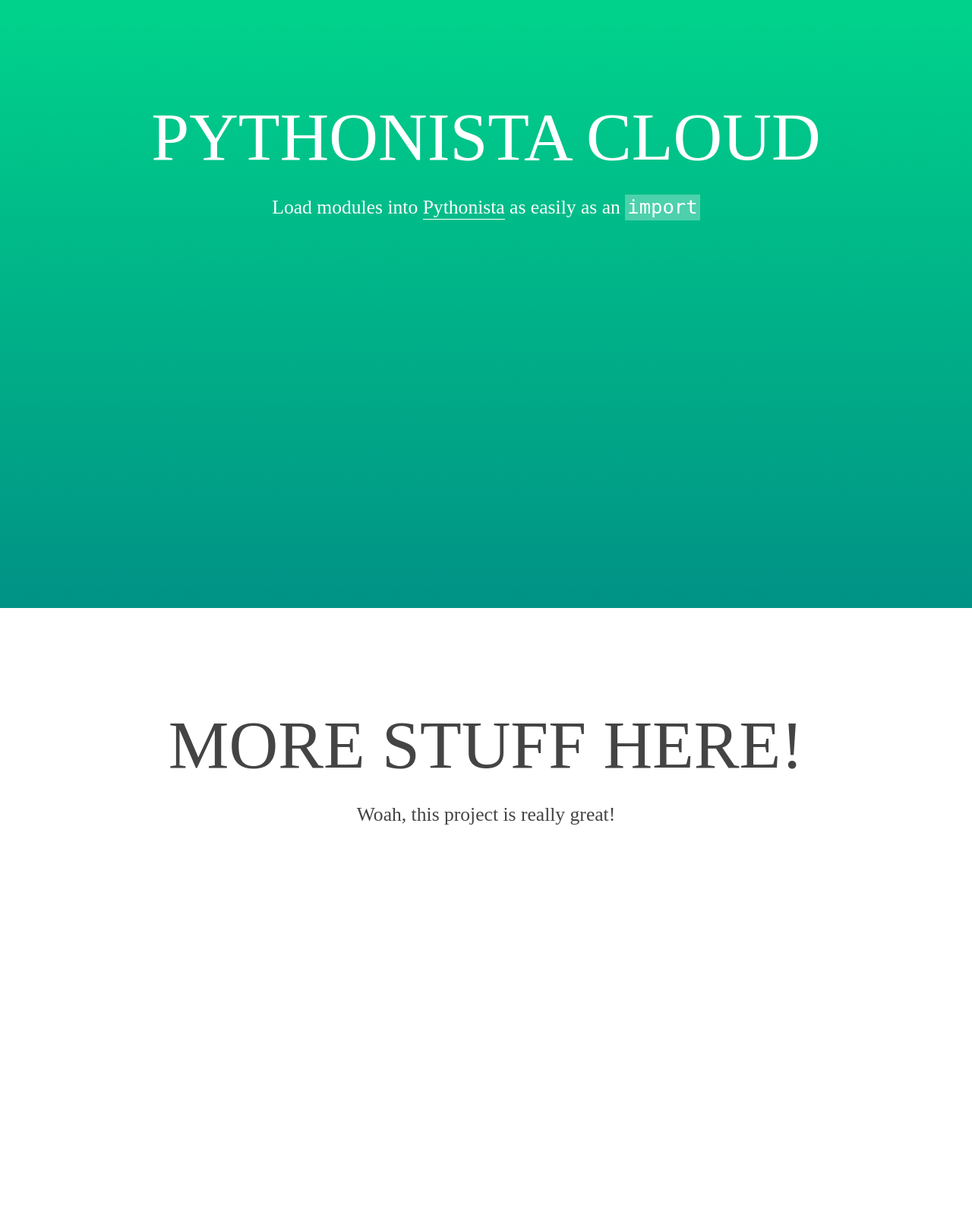
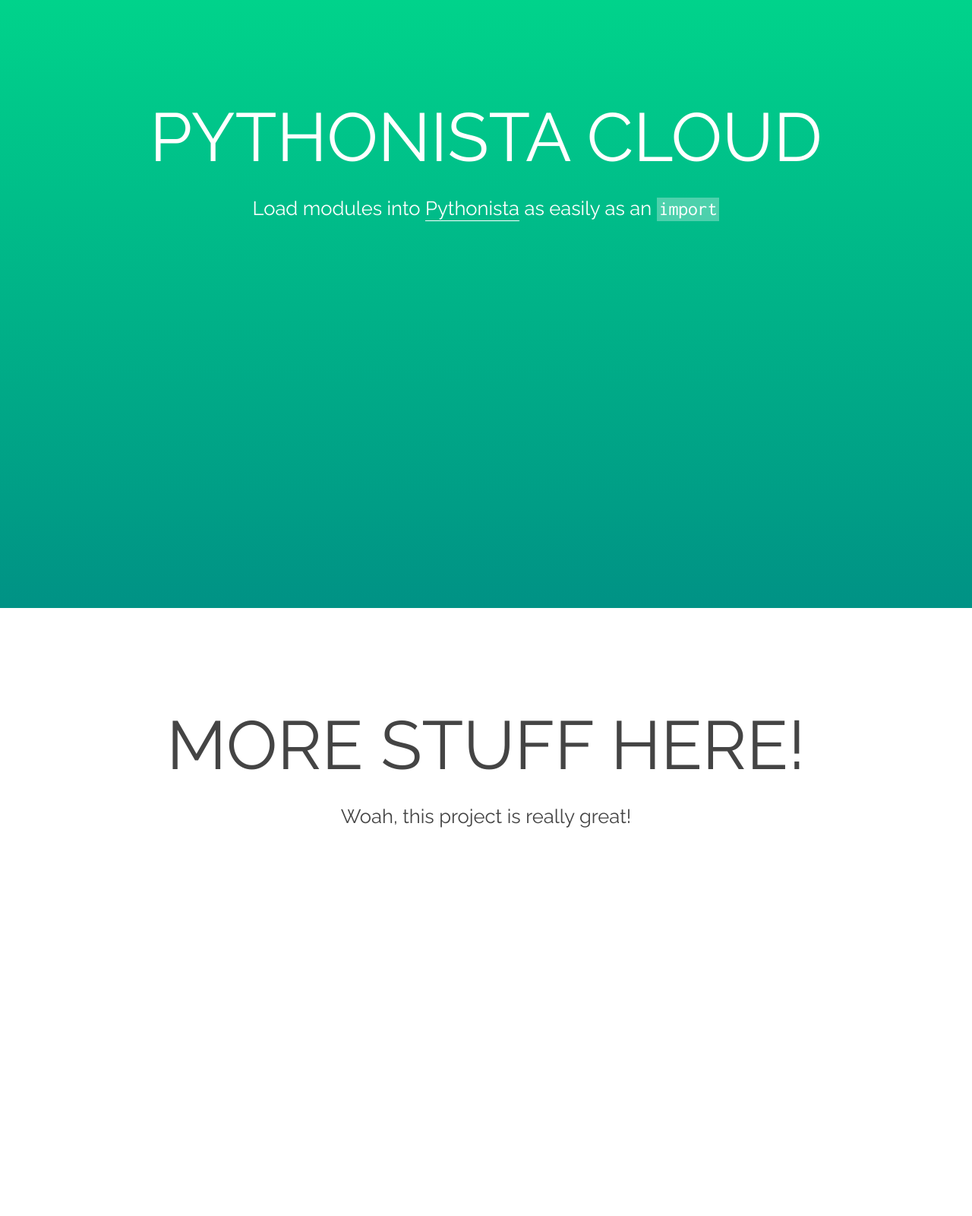
Before and after one commit to pythonista-cloud/server, a PHP site: page / in a window 1280 px wide. Shown: the whole page at 76% size. Run offline with PHP 8.4, Linux system fonts and the light colour scheme; some libraries are stand-ins or nearby versions.

Commit message:
Fix fonts on chrome
Such a picky browser... expects 'correct syntax'...

```diff
--- a/site/main.css
+++ b/site/main.css
@@ -7,7 +7,7 @@
 body {
   color: #fff;
 
-  font-family: "Raleway" sans-serif;
+  font-family: "Raleway", sans-serif;
   margin: 0;
 
   background: #00b388; /* Fallback - average of the two gradient colors */
@@ -39,7 +39,7 @@ a {
 code {
   background-color: rgba(255, 255, 255, 0.3);
   padding: 1px 3px 3px;
-  font-family: "Inconsolata" monospace;
+  font-family: "Inconsolata", monospace;
 }
 
 @media (max-width: 420px) {
```
